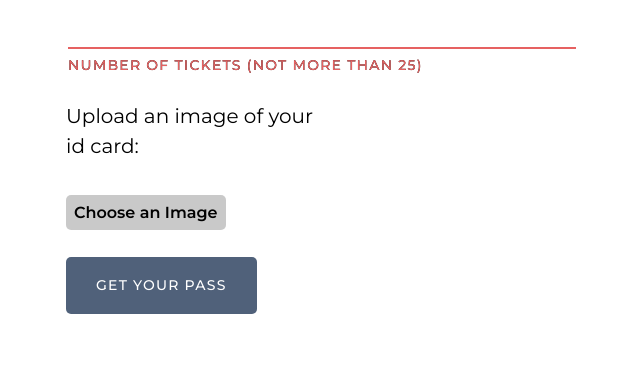
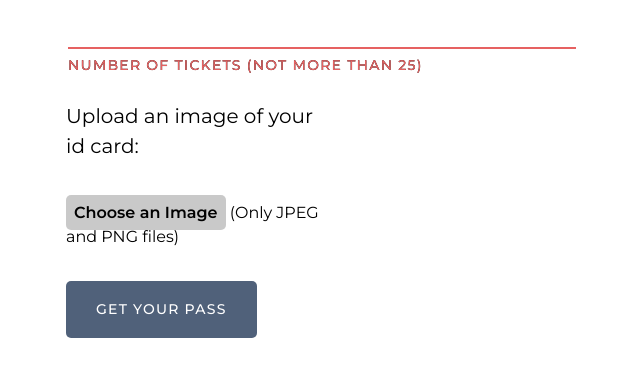
Before and after one commit to Deepjyoti13/Band-Eve-StackHack1.0, a Django app: template templates/form.html in a window 1280 px wide. Shown: the part 774-1160 px from the top of the page, without its empty margins (86-726 px from the left). Before the commit the page ends 1088 px from the top, so only its background shows below. Run offline with Django 3.2, Linux system fonts and the light colour scheme; the template is opened without the code that fills it, so the values that code supplies are empty; some libraries are stand-ins or nearby versions.

Commit message:
Thirty First Update

```diff
--- a/templates/form.html
+++ b/templates/form.html
@@ -117,6 +117,7 @@
             <h2 id="upim">Upload an image of your id card:</h2><br>
             <input type="file" name="idCard" id="ImgUpload" class="ImgUpload" accept=".jpeg,.png" onchange="openFile(event) " required>
             <label for="ImgUpload">Choose an Image</label>
+            <span>(Only JPEG and PNG files)</span>
 
             </div>
             <div class="form-footer">
```
